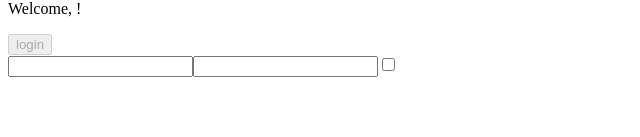
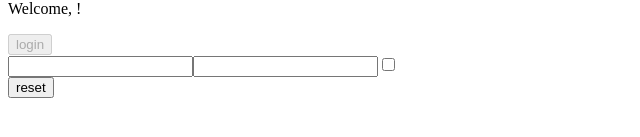
Before and after one commit to MarkupMonkey/react-project, a React (Create React App) app: page / in a window 1280 px wide. Shown: the part 485-622 px from the top of the page, without its empty margins (0-640 px from the left). Built offline with nearby package versions, Linux system fonts and the light colour scheme.

Commit message:
exercise forms 04 done

```diff
--- a/src/Login.js
+++ b/src/Login.js
@@ -26,6 +26,14 @@ class Login extends React.Component {
         })
     }
 
+    handlerResetState = (event) => {
+        this.setState({
+            username: '',
+            password: '',
+            remember: false
+        })
+    }
+
     componentDidUpdate() {
         console.log(this.state)
     }
@@ -37,12 +45,15 @@ class Login extends React.Component {
         return (
             <>
                 <div>
-                    <button onClick={this.onLogin} disabled={!this.state.username + !this.state.password }>login</button>
+                    <button onClick={this.onLogin} disabled={!this.state.username + !this.state.password}>login</button>
                 </div>
                 <div>
                     <input name="username" value={this.state.username} onChange={this.handlerInputChange} />
                     <input name="password" type="password" value={this.state.password} onChange={this.handlerInputChange} />
                     <input name="remember" type="checkbox" checked={this.state.remember} onChange={this.handlerInputChange} />
+                </div>
+                <div>
+                    <button onClick={this.handlerResetState}>reset</button>
                 </div>
 
 
```
